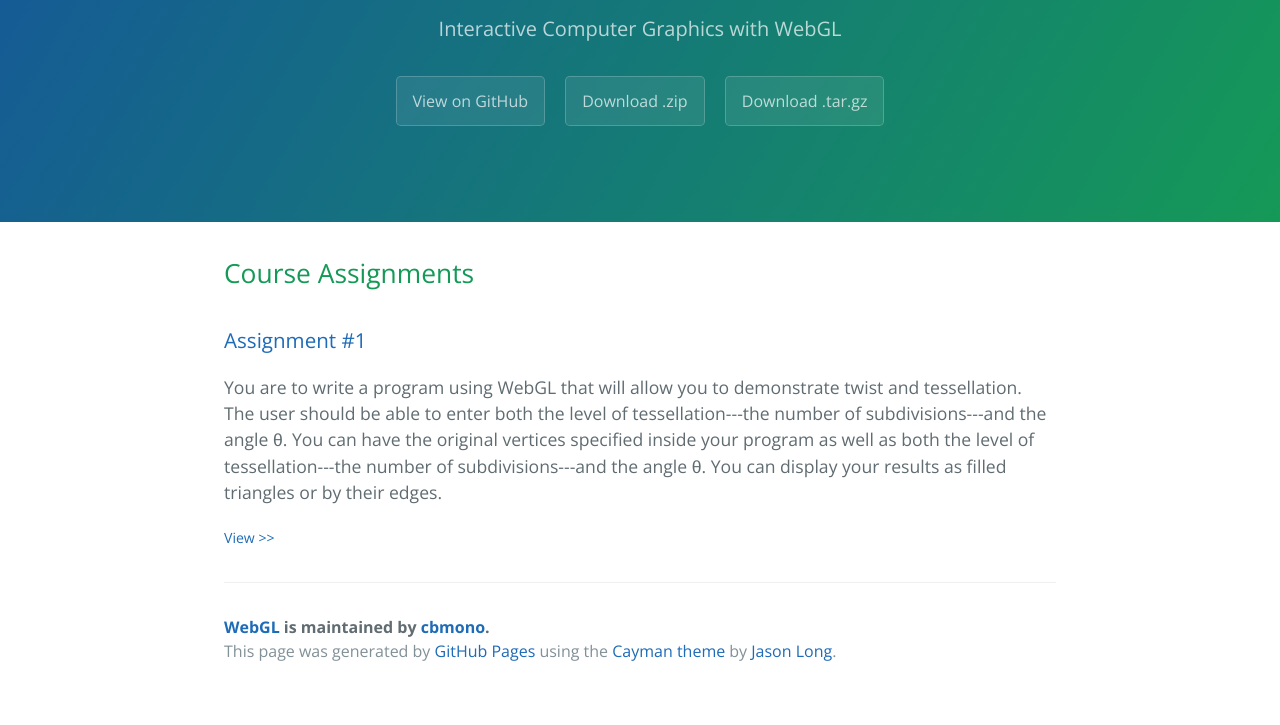
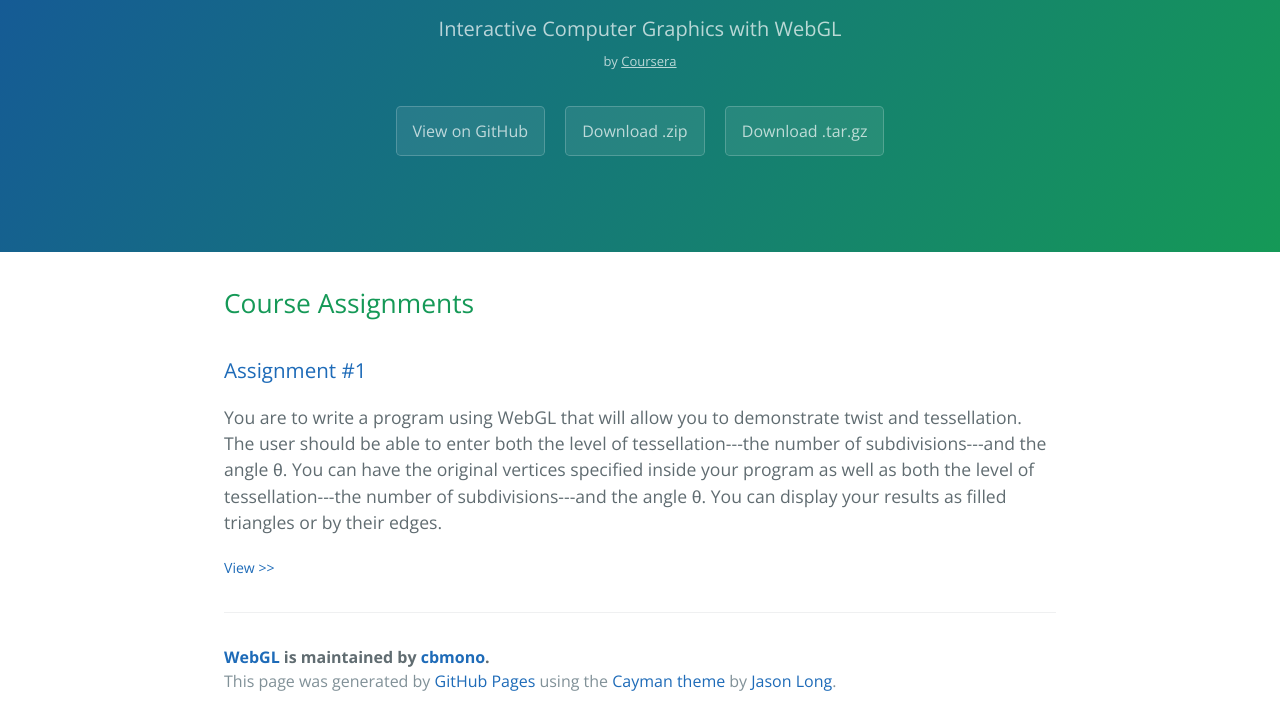
Before and after one commit to cbmono/webgl, a plain HTML site: page index.html in a window 1280 px wide. Shown: the part 161-886 px from the top of the page. Before the commit the page ends 856 px from the top, so only its background shows below. Drawn offline with nearby package versions, Linux system fonts and the light colour scheme.

Commit message:
Reference to coursera

```diff
--- a/index.html
+++ b/index.html
@@ -14,7 +14,12 @@
   <body>
     <section class="page-header">
       <h1 class="project-name">WebGL</h1>
-      <h2 class="project-tagline">Interactive Computer Graphics with WebGL</h2>
+      <h2 class="project-tagline">
+        Interactive Computer Graphics with WebGL
+        <br />
+        <span>by <a href="https://www.coursera.org/course/webgl">Coursera</a></span>
+      </h2>
+
 
       <a href="https://github.com/cbmono/webgl" class="btn">View on GitHub</a>
       <a href="https://github.com/cbmono/webgl/zipball/master" class="btn">Download .zip</a>
--- a/stylesheets/stylesheet.css
+++ b/stylesheets/stylesheet.css
@@ -243,3 +243,16 @@ a {
 @media screen and (max-width: 42em) {
   .site-footer {
     font-size: 0.9rem; } }
+
+/* CUSOTM */
+.page-header h2 span {
+  color: #fff;
+  font-size: 13px;
+}
+.page-header h2 span a {
+  color: inherit;
+  text-decoration: underline;
+}
+.page-header h2 span a:hover {
+  text-decoration: none;
+}
```
Also changed, not shown: 1 other file.
